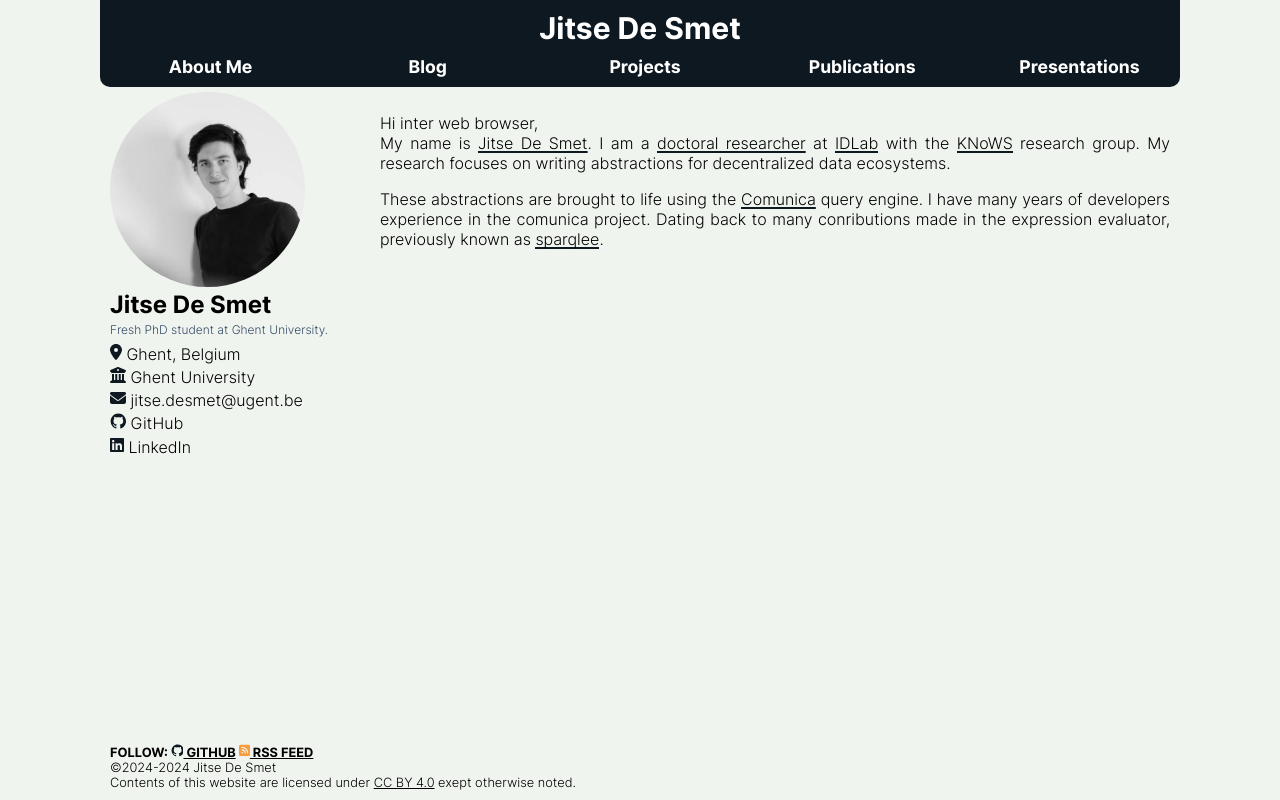
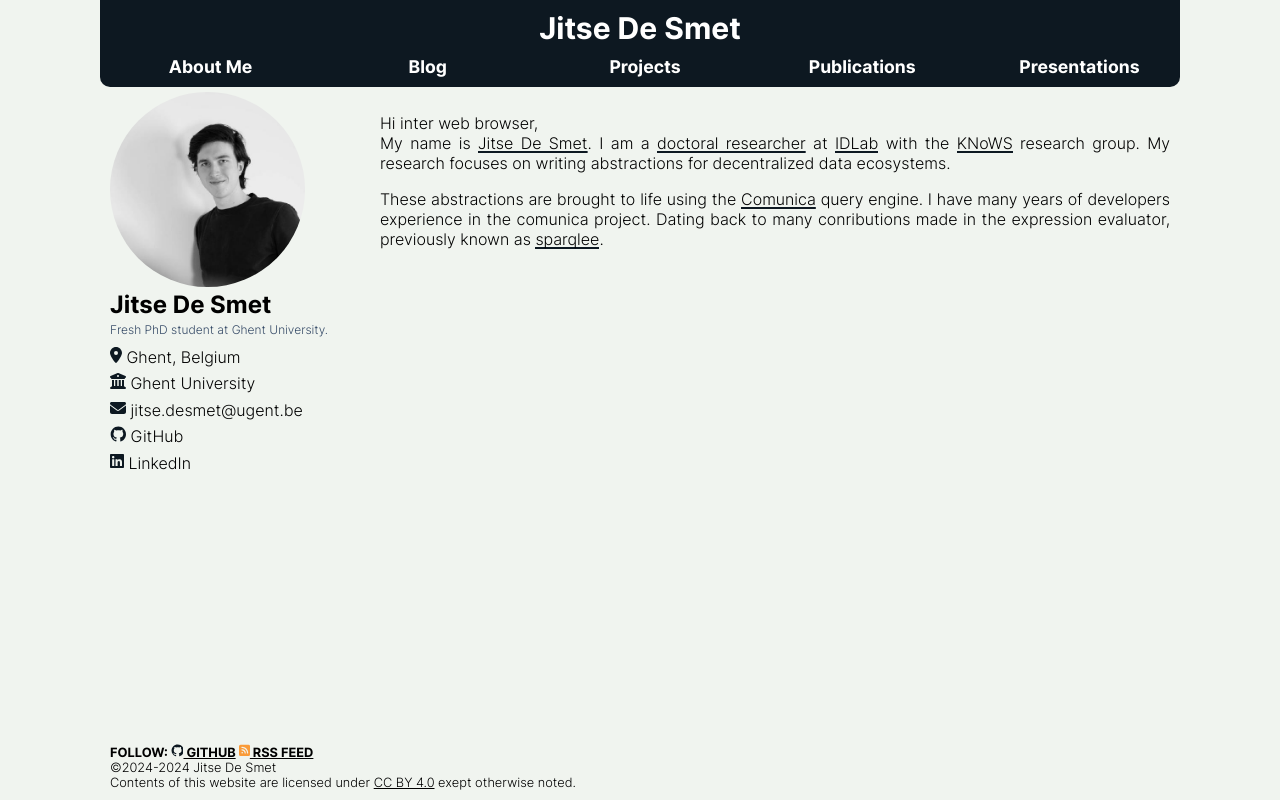
Before and after one commit to jitsedesmet/website, a SvelteKit app: page / in a window 1280 px wide. Built offline with nearby package versions, Linux system fonts and the light colour scheme.

Commit message:
more space in list

```diff
--- a/src/routes/InformaticSideBar.svelte
+++ b/src/routes/InformaticSideBar.svelte
@@ -65,7 +65,7 @@
         grid-area: info-list;
     }
     li {
-        margin: 0.2rem 0;
+        margin: 0.4rem 0;
         white-space: nowrap;
     }
 
```
